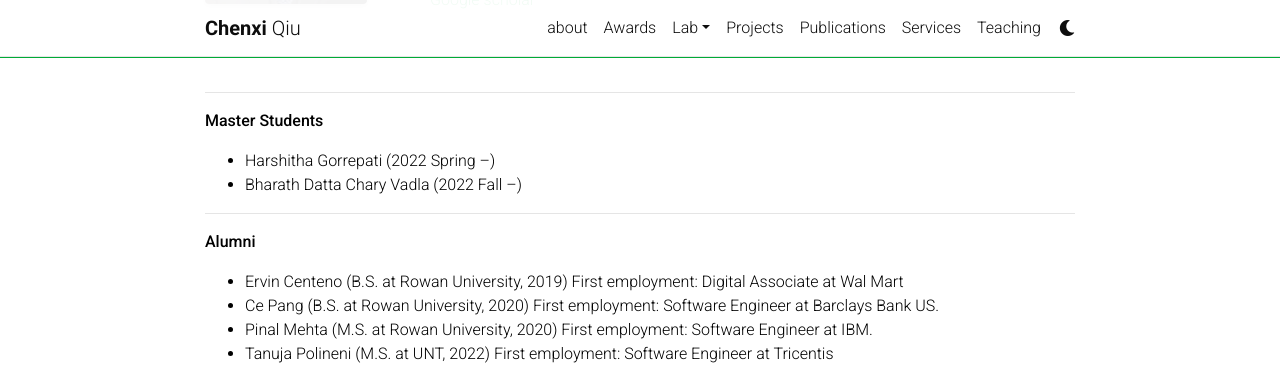
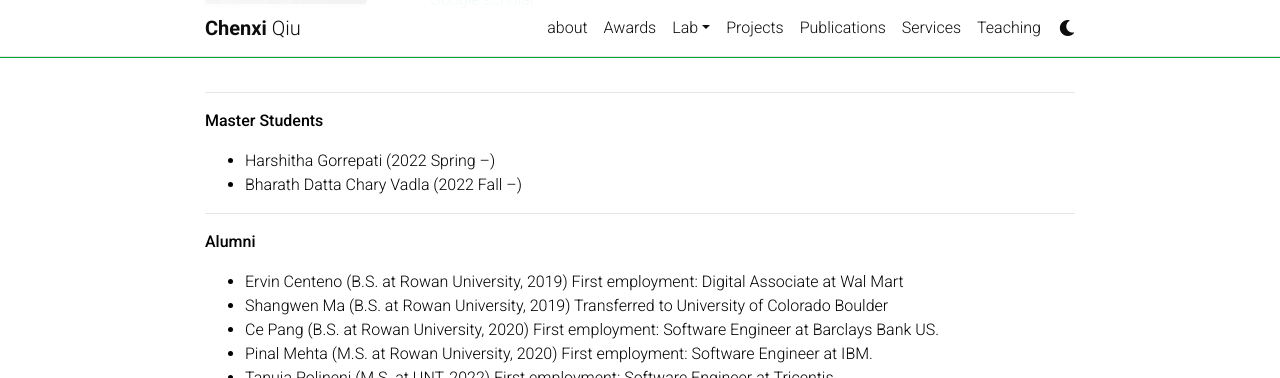
Before and after one commit to chenxiunt/chenxiunt.github.io, a Jekyll site: the page built from _pages/people.md, in a window 1280 px wide and 900 px high, scrolled down 502 px, cut to the strip 0-378 px from the top of the window. Built offline with Jekyll 4.4.1, drawn with Linux system fonts in a browser that asks for light colours; comment, search, counter and statistics services are not loaded; a style sheet for code colours, icons or effects is not loaded.

Commit message:
Update people.md

```diff
--- a/_pages/people.md
+++ b/_pages/people.md
@@ -44,6 +44,7 @@ I am fortunate to work with several bright students:
 -----------------------
 **Alumni**
 * Ervin Centeno (B.S. at Rowan University, 2019) First employment: Digital Associate at Wal Mart
+* Shangwen Ma (B.S. at Rowan University, 2019) Transferred to University of Colorado Boulder
 * Ce Pang (B.S. at Rowan University, 2020) First employment: Software Engineer at Barclays Bank US.
 * Pinal Mehta (M.S. at Rowan University, 2020) First employment: Software Engineer at IBM.
 * Tanuja Polineni (M.S. at UNT, 2022) First employment: Software Engineer at Tricentis
```
